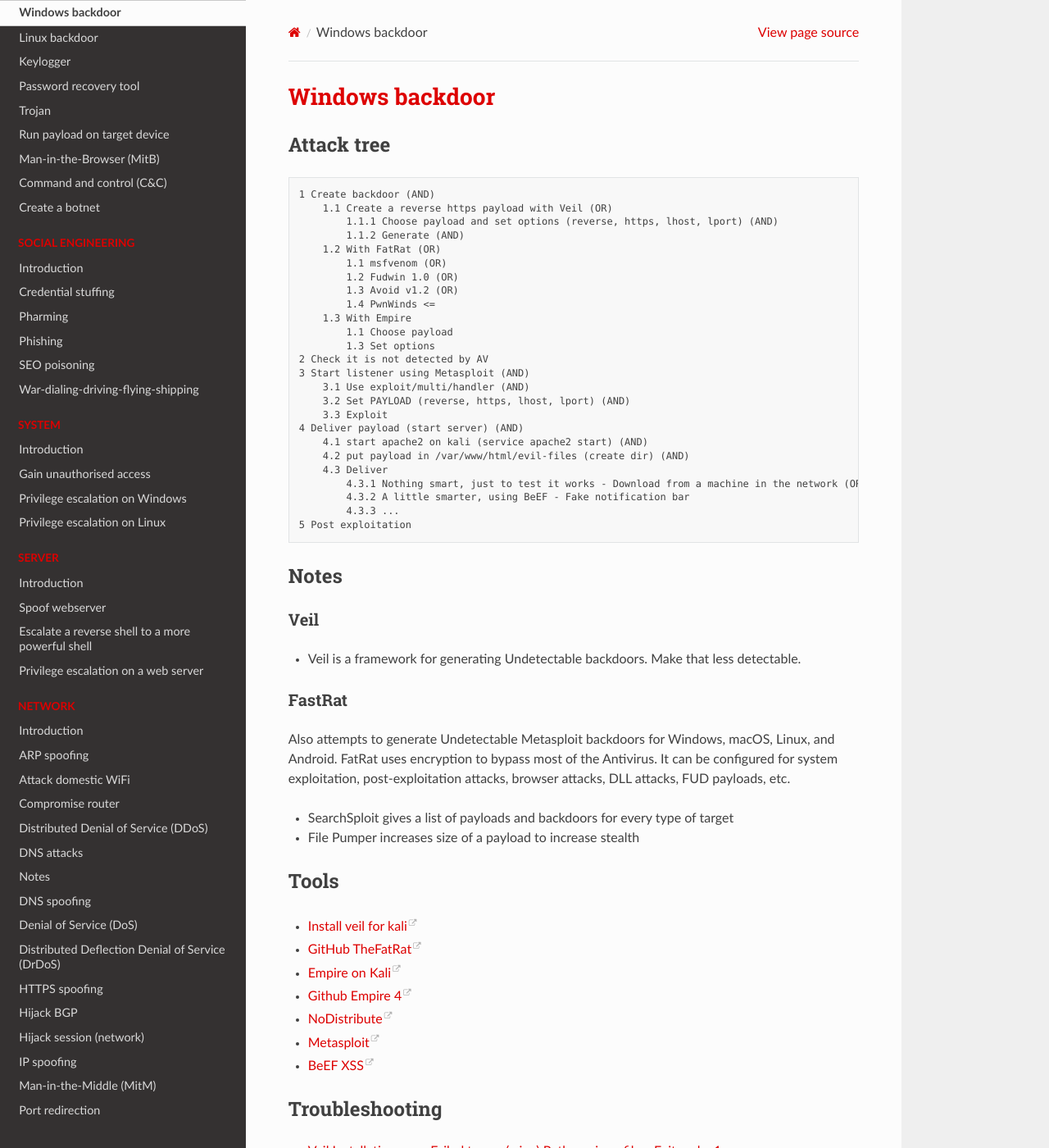
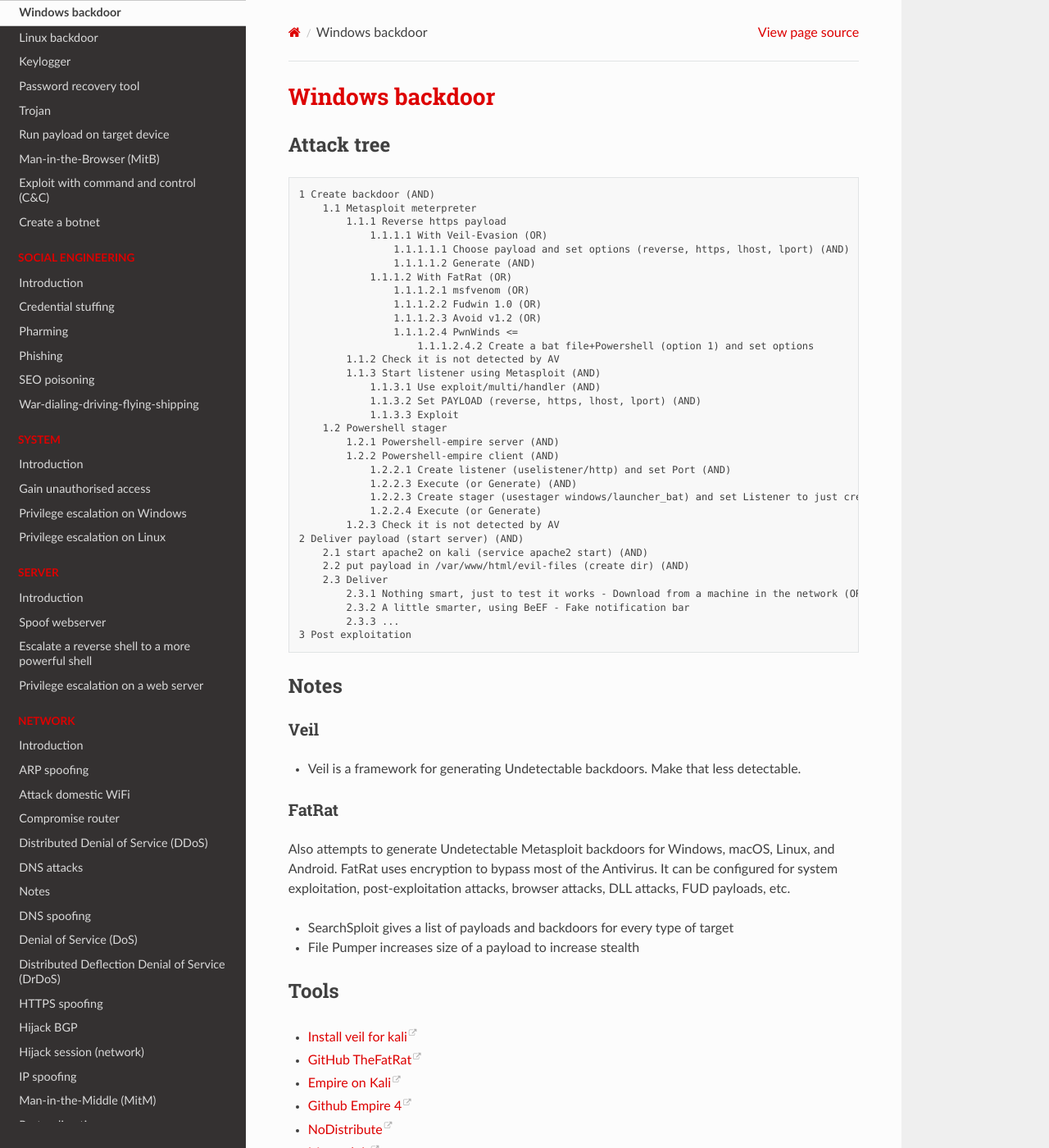
Before and after one commit to tymyrddin/red-basic, a Sphinx documentation site: the page built from source/docs/malware/Windows-backdoor.md, in a window 1280 px wide and 1400 px high. Shown: the whole window at 82% size. Built offline with Sphinx 7.4.7 and the Read the Docs theme 2.0.0, drawn with Linux system fonts in a browser that asks for light colours.

Commit message:
Another refactoring

````diff
--- a/source/docs/malware/Windows-backdoor.md
+++ b/source/docs/malware/Windows-backdoor.md
@@ -4,30 +4,38 @@
 
 ```text
 1 Create backdoor (AND)
-    1.1 Create a reverse https payload with Veil (OR)
-        1.1.1 Choose payload and set options (reverse, https, lhost, lport) (AND)
-        1.1.2 Generate (AND)
-    1.2 With FatRat (OR)
-        1.1 msfvenom (OR)
-        1.2 Fudwin 1.0 (OR)
-        1.3 Avoid v1.2 (OR)
-        1.4 PwnWinds <=
-    1.3 With Empire
-        1.1 Choose payload
-        1.3 Set options
-2 Check it is not detected by AV
-3 Start listener using Metasploit (AND)
-    3.1 Use exploit/multi/handler (AND)
-    3.2 Set PAYLOAD (reverse, https, lhost, lport) (AND)
-    3.3 Exploit
-4 Deliver payload (start server) (AND)
-    4.1 start apache2 on kali (service apache2 start) (AND)
-    4.2 put payload in /var/www/html/evil-files (create dir) (AND)
-    4.3 Deliver
-        4.3.1 Nothing smart, just to test it works - Download from a machine in the network (OR)
-        4.3.2 A little smarter, using BeEF - Fake notification bar
-        4.3.3 ...
-5 Post exploitation
+    1.1 Metasploit meterpreter
+        1.1.1 Reverse https payload
+            1.1.1.1 With Veil-Evasion (OR)
+                1.1.1.1.1 Choose payload and set options (reverse, https, lhost, lport) (AND)
+                1.1.1.1.2 Generate (AND)
+            1.1.1.2 With FatRat (OR)
+                1.1.1.2.1 msfvenom (OR)
+                1.1.1.2.2 Fudwin 1.0 (OR)
+                1.1.1.2.3 Avoid v1.2 (OR)
+                1.1.1.2.4 PwnWinds <=
+                    1.1.1.2.4.2 Create a bat file+Powershell (option 1) and set options
+        1.1.2 Check it is not detected by AV
+        1.1.3 Start listener using Metasploit (AND)
+            1.1.3.1 Use exploit/multi/handler (AND)
+            1.1.3.2 Set PAYLOAD (reverse, https, lhost, lport) (AND)
+            1.1.3.3 Exploit
+    1.2 Powershell stager
+        1.2.1 Powershell-empire server (AND)
+        1.2.2 Powershell-empire client (AND)
+            1.2.2.1 Create listener (uselistener/http) and set Port (AND)
+            1.2.2.3 Execute (or Generate) (AND)
+            1.2.2.3 Create stager (usestager windows/launcher_bat) and set Listener to just created listener (AND)
+            1.2.2.4 Execute (or Generate)
+        1.2.3 Check it is not detected by AV
+2 Deliver payload (start server) (AND)
+    2.1 start apache2 on kali (service apache2 start) (AND)
+    2.2 put payload in /var/www/html/evil-files (create dir) (AND)
+    2.3 Deliver
+        2.3.1 Nothing smart, just to test it works - Download from a machine in the network (OR)
+        2.3.2 A little smarter, using BeEF - Fake notification bar
+        2.3.3 ...
+3 Post exploitation
 ```
 
 ## Notes
@@ -35,7 +43,7 @@
 ### Veil
 * Veil is a framework for generating Undetectable backdoors. Make that less detectable.
 
-### FastRat
+### FatRat
 
 Also attempts to generate Undetectable Metasploit backdoors for Windows, macOS, Linux, and Android. FatRat uses encryption to bypass most of the Antivirus. It can be configured for system exploitation, post-exploitation
 attacks, browser attacks, DLL attacks, FUD payloads, etc.
````
Also changed, not shown: source/docs/malware/C2.md (+10 -9 lines), source/docs/malware/Linux-backdoor.md (+1 -1 lines), source/docs/trouble/Empire.md (added, +35 -0 lines).
